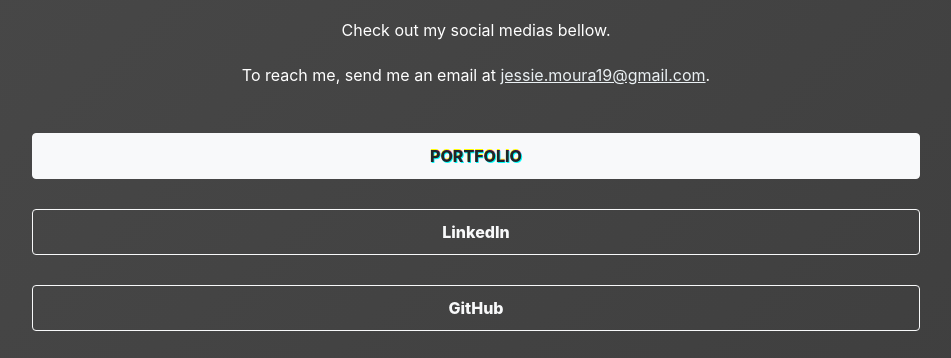
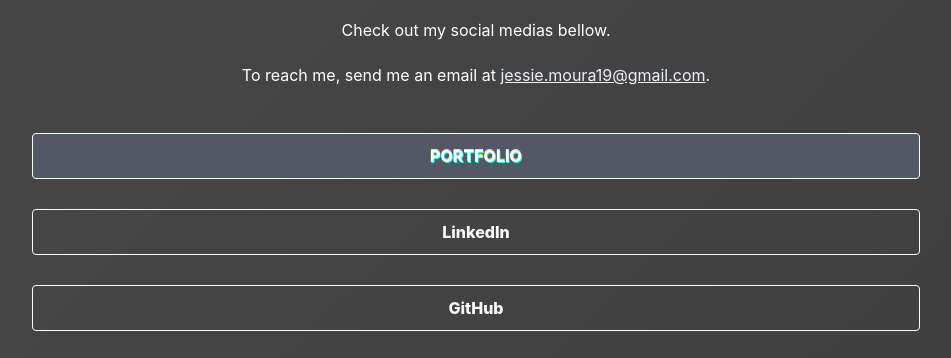
Before and after one commit to LadyJessie19/Linktree, a plain HTML site: page index.html in a window 1280 px wide. In both pictures the pointer is over the button "Portfolio". Shown: the part 430-788 px from the top of the page, without its empty margins (164-1115 px from the left). Drawn offline with nearby package versions, Linux system fonts and the light colour scheme.

Commit message:
Update style.css

```diff
--- a/style.css
+++ b/style.css
@@ -663,6 +663,13 @@
 	text-shadow: 0px 2px 10px #111;
 }
 
+.portfolioHover:hover{
+	background-color: #525964 !important;
+    	color: white !important;
+    	animation: shake-animation 4.72s ease infinite;
+	transform-origin: 50% 50%;
+}
+
 .glitchHover:hover{
     text-transform: uppercase;
     position: relative;
```
